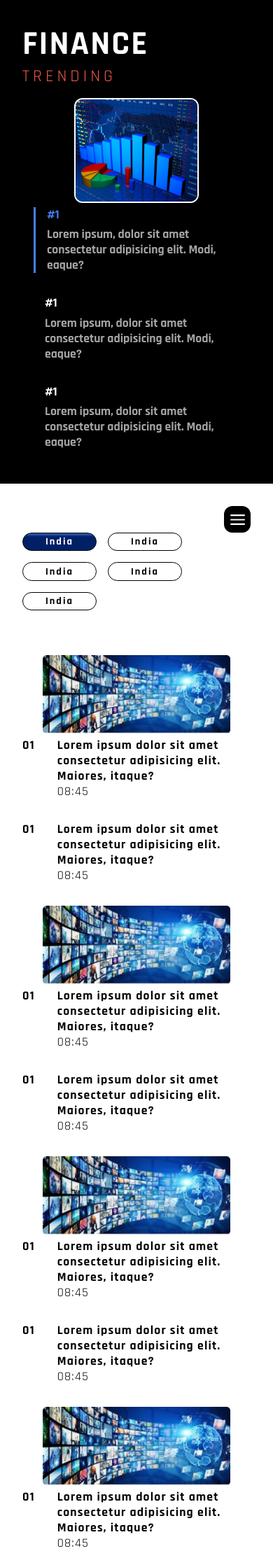
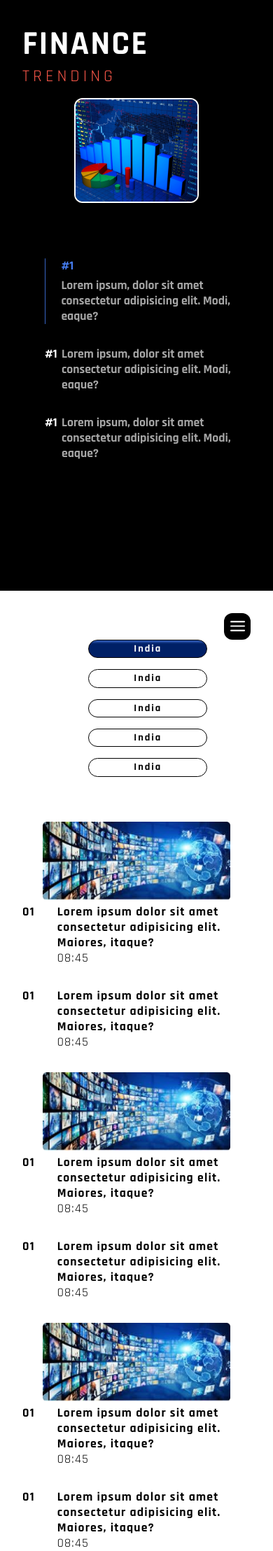
Before and after one commit to Aniketh4/temp, a PHP site: page /domain-news.html in a window 390 px wide. Shown: the top 2216 px of the page at 70% size. Run offline with PHP 8.4, Linux system fonts and the light colour scheme.

Commit message:
Changes 2.0 Completed

```diff
--- a/assets/domain.css
+++ b/assets/domain.css
@@ -2,11 +2,15 @@ header{
     background-color: black;
     color: white;
     padding: 2rem;
+    height: 100vh;
+
 }
 
 body{
     overflow-x: hidden;
 }
+
+
 
 .domain-title{
     font-weight: bold;
@@ -24,21 +28,49 @@ body{
     justify-content: space-between;
     padding: 1rem;
     align-items: center;
+    height: 80%;
 }
 
 .header-ls{
     display: flex;
     flex-direction: column;
-    gap: 2rem;
+    height: 100%;
+    gap: 5rem;
+    align-items: center;
+    justify-content: center;
 }
 
-header .news{
+header .news .news-data{
     display: flex;
     flex-direction: column;
     gap: .4rem;
     font-size: 1.1rem;
     padding-left: 1rem;
 }
+
+header .news {
+    display: flex;
+    gap: .4rem;
+    font-size: 1.1rem;
+    padding-left: 1rem;
+}
+
+.progress-bar{
+    height: 100%;
+    width: 2px;
+    display: flex;
+    align-items: flex-start;
+    border-radius: 12px;
+}
+
+.progress-bar #fill-1{
+    border-radius: 12px;
+    width: 100%;
+    height: 100%;
+    background-color: #3865c5;
+}
+
+
 
 header .news-title{
     color: #A6A6A6;
@@ -50,9 +82,6 @@ header .news-num{
     font-weight: bold;
 }
 
-.active-news{
-    border-left: 3px solid #467EF3;
-}
 
 .active-news .news-num{
     color: #467EF3;
@@ -73,6 +102,10 @@ header .news-num{
     display: flex;
     gap: 4rem;
     flex-wrap: wrap;
+    align-items: center;
+    justify-content: center;
+    justify-self: center;
+    width: 90%;
 }
 
 .tabs .tab{
@@ -80,7 +113,7 @@ header .news-num{
     font-weight: bold;
     letter-spacing: 2px;
     border: 1px solid black;
-    padding: .2rem 2rem;
+    padding: .2rem 4rem;
     display: flex;
     align-items: center;
     border-radius: 24px;
@@ -200,6 +233,8 @@ header .news-num{
     }
     .header-ls{
         padding: 0;
+    gap: 2rem;
+
     }
     .tab-bar{
         flex-direction: column-reverse;
--- a/assets/navbar.css
+++ b/assets/navbar.css
@@ -25,6 +25,7 @@ nav{
     padding: 1rem 2rem;
     background-color: black;
     color: white;
+    width: 100vw;
     position: relative;
 }
 
--- /dev/null
+++ b/assets/scroll-event.js
@@ -0,0 +1,5 @@
+var scrollHead = document.querySelector("#scroll-header");
+
+window.addEventListener("scroll", () => {
+
+})
--- a/assets/vid-n-pods.css
+++ b/assets/vid-n-pods.css
@@ -107,7 +107,6 @@
     z-index: -1;
     top: -10%;
     left: 0%;
-
     size: 100%;
 }
 
--- a/domain-news.html
+++ b/domain-news.html
@@ -7,18 +7,24 @@
     <link rel="stylesheet" href="./assets/navbar.css" />
     <link rel="stylesheet" href="./assets/domain.css" />
     <link rel="stylesheet" href="./assets/vid-n-pods.css" />
+    <script src="https://ajax.googleapis.com/ajax/libs/jquery/3.4.0/jquery.min.js"></script>
   </head>
   <body>
-    <header>
+    <header id="scroll-header">
       <h1 class="domain-title">Finance</h1>
       <h2 class="trending-btn">Trending</h2>
       <div class="header-arena">
         <div class="header-ls">
           <div class="active-news news">
-            <div class="news-num">#1</div>
-            <div class="news-title">
-              Lorem ipsum, dolor sit amet consectetur adipisicing elit. Modi,
-              eaque?
+            <div class="progress-bar">
+              <div id="fill-1"></div>
+            </div>
+            <div class="news-data">
+              <div class="news-num">#1</div>
+              <div class="news-title">
+                Lorem ipsum, dolor sit amet consectetur adipisicing elit. Modi,
+                eaque?
+              </div>
             </div>
           </div>
           <div class="news">
@@ -185,7 +191,7 @@
           </div>
         </div>
       </div>
-      <div class="video-arena">
+      <!-- <div class="video-arena">
         <div class="rajdhani-layout"><h1>Video</h1></div>
         <div class="vid-flex-container">
           <div class="vid-flex">
@@ -236,8 +242,8 @@
             </div>
           </div>
         </div>
-      </div>
-      <div class="podcast-arena">
+      </div> -->
+      <!-- <div class="podcast-arena">
         <div class="rajdhani-layout"><h1>Podcast</h1></div>
         <div class="podcast-main">
           <div class="podcast-card">
@@ -295,7 +301,7 @@
             </div>
           </div>
         </div>
-      </div>
+      </div> -->
     </main>
     <div class="bottom-tab-arena">
       <div class="active-btm bottom-tab">Finance</div>
@@ -381,6 +387,7 @@
         <h3 class="footer-fade-link">Terms and Conditions</h3>
       </div>
       <script src="./assets/sidebar.js"></script>
+      <script src="./assets/scroll-event.js"></script>
     </footer>
   </body>
 </html>
```
Also changed, not shown: assets/home.css (+56 -3 lines), index.html (+0 -77 lines).
